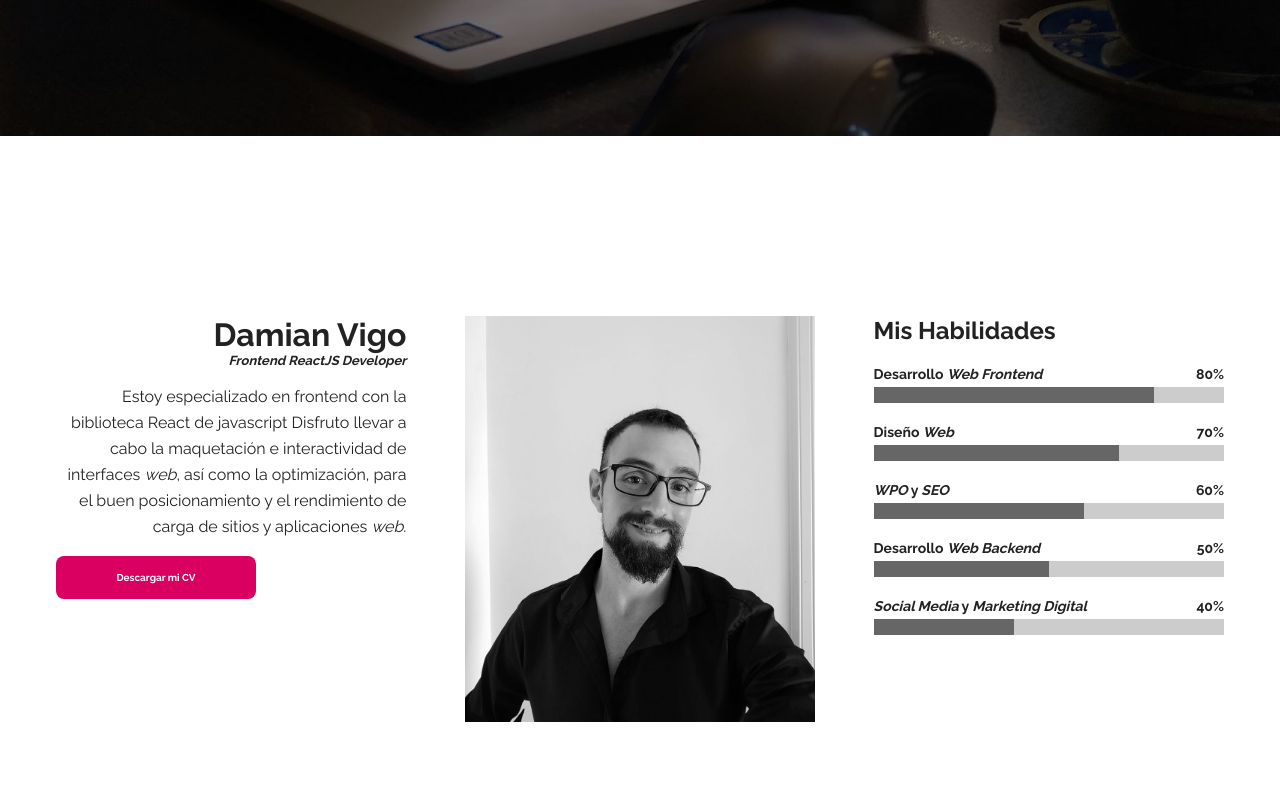
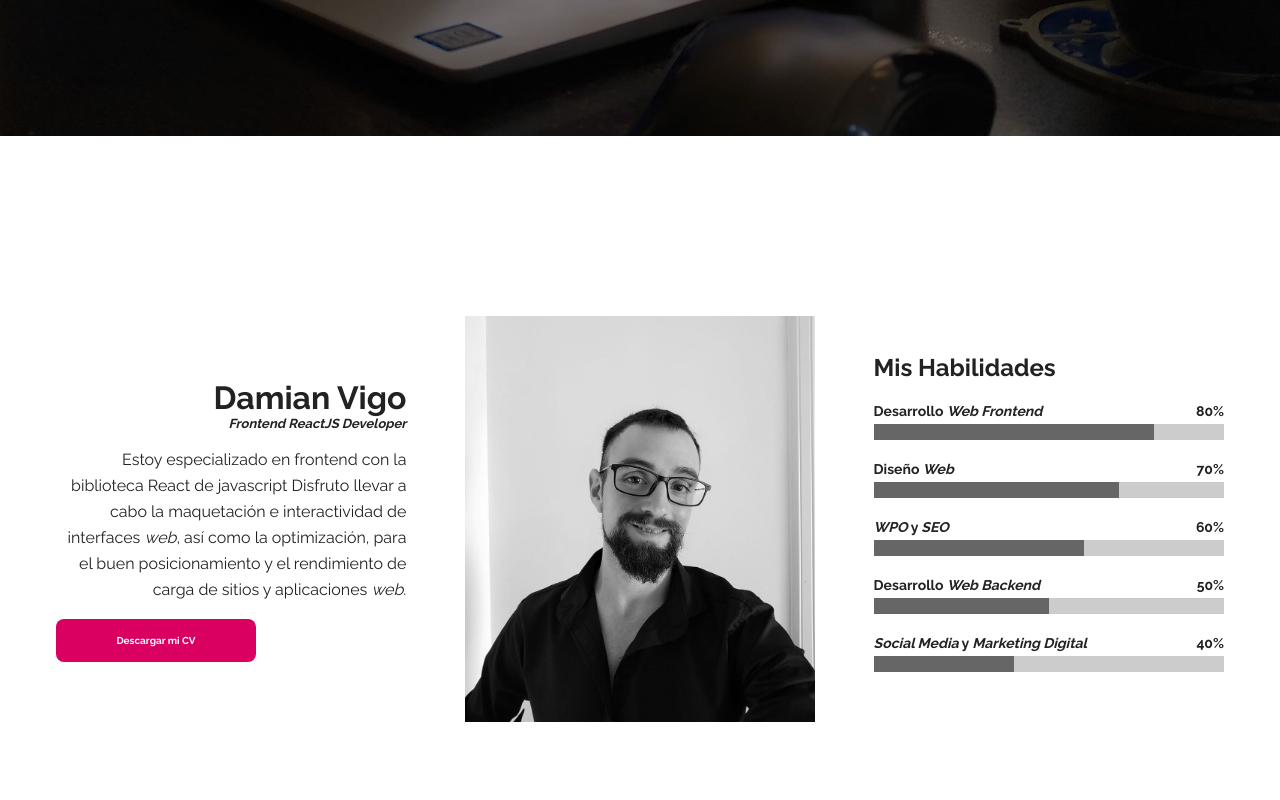
Before and after one commit to damianvigo/portfolio-cv, a website: page index.html in a window 1280 px wide. Shown: the part 720-1520 px from the top of the page. Drawn offline with Linux system fonts and the light colour scheme.

Commit message:
fix-two-columns-tablet-about

```diff
--- a/index.html
+++ b/index.html
@@ -59,7 +59,7 @@
     <article>
       <img class="gray-scale" src="./src/assets/img/seleccionada-yo-compress.jpg" alt="foto retrato de damian vigo">
     </article>
-    <article>
+    <article class="two-columns">
       <h2 class="text-center text-lg-left">Mis Habilidades</h2>
       <div class="progress">
         <p>
--- a/src/assets/styles/style.css
+++ b/src/assets/styles/style.css
@@ -447,6 +447,17 @@ progress::-moz-progress-bar {
 
 /* tablet */
 @media screen and (min-width: 768px) {
+  .about {
+    display: grid;
+    grid-template-columns: repeat(2, 40%);
+    justify-content: space-evenly;
+    align-items: center;
+  }
+
+  .two-columns {
+    grid-column: span 2;
+  }
+
  .portfolio > .container {
   display: grid;
   grid-template-columns: repeat(2, 50%);
@@ -487,6 +498,10 @@ progress::-moz-progress-bar {
     align-content: center;
   }
 
+  .two-columns {
+    grid-column: span 1;
+  }
+
   .header {
     position: sticky;
     top: 0;
```
